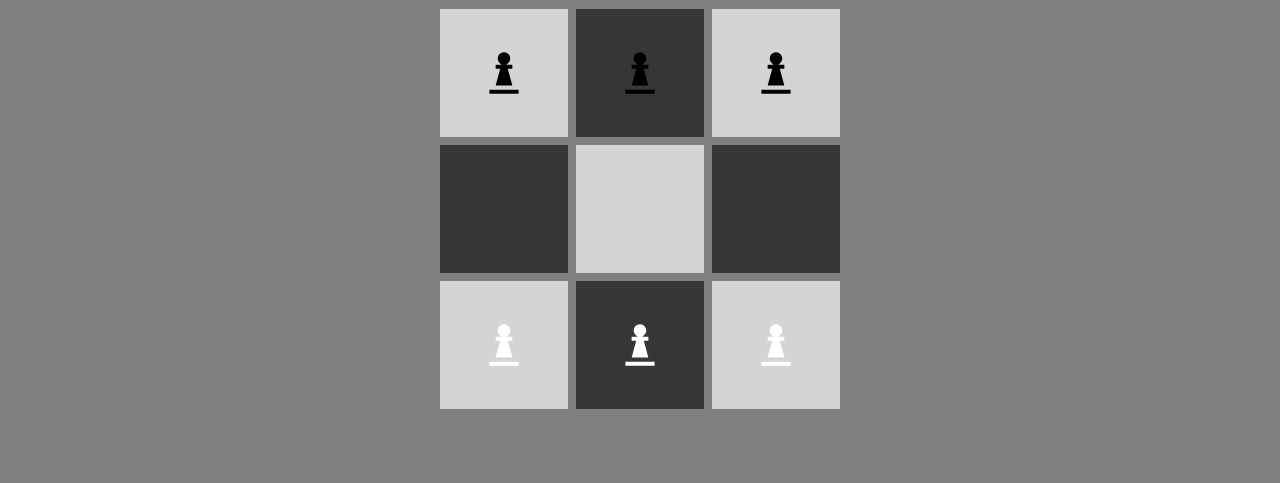
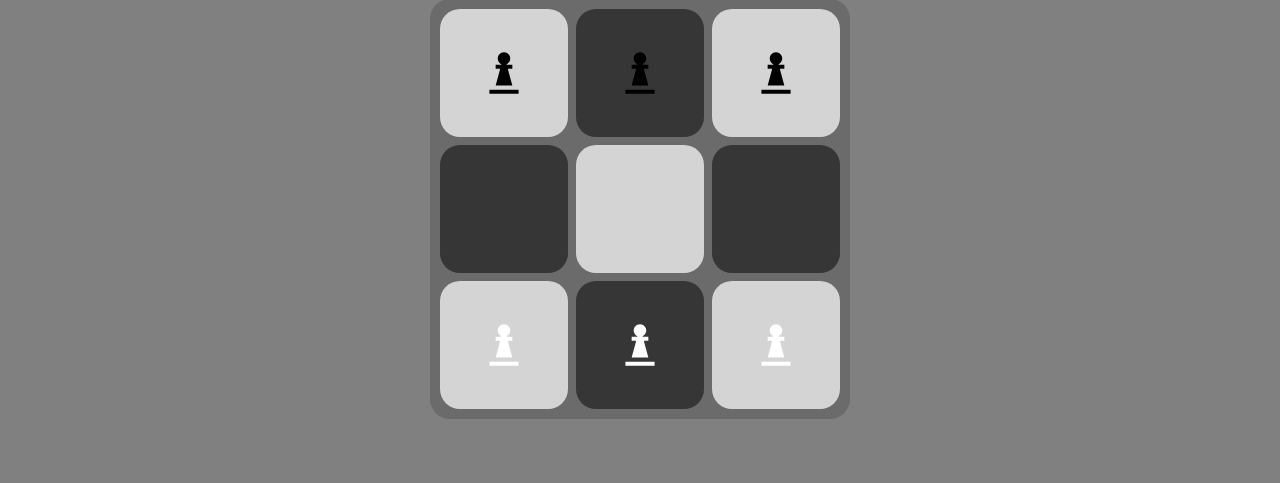
Before and after one commit to imranradzi/hexapawn, a website built with webpack: page dist/index.html in a window 1280 px wide. Shown: the part 252-735 px from the top of the page. Built offline with nearby package versions, Linux system fonts and the light colour scheme.

Commit message:
some styling changes to the board

```diff
--- a/src/styles.css
+++ b/src/styles.css
@@ -48,6 +48,9 @@ header {
   width: min(50vw, 50vh);
   gap: 8px;
   margin-top: 20px;
+  background-color: rgb(107, 107, 107);
+  border-radius: 20px;;
+  padding: 10px;
 }
 
 .tile {
@@ -55,6 +58,7 @@ header {
   display: flex;
   justify-content: center;
   align-items: center;
+  border-radius: 20px;
 }
 
 .tile:nth-child(2n) {
```
Also changed, not shown: 1 other file.
